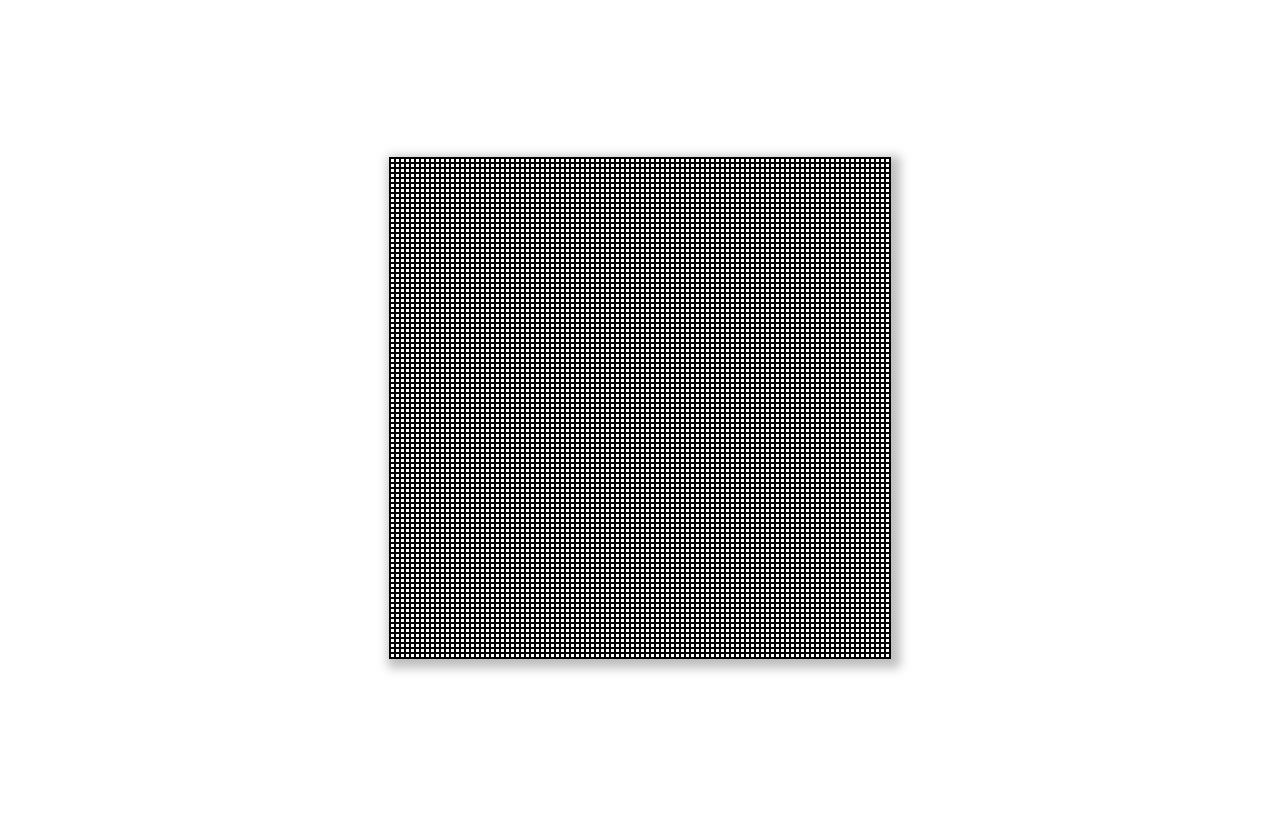
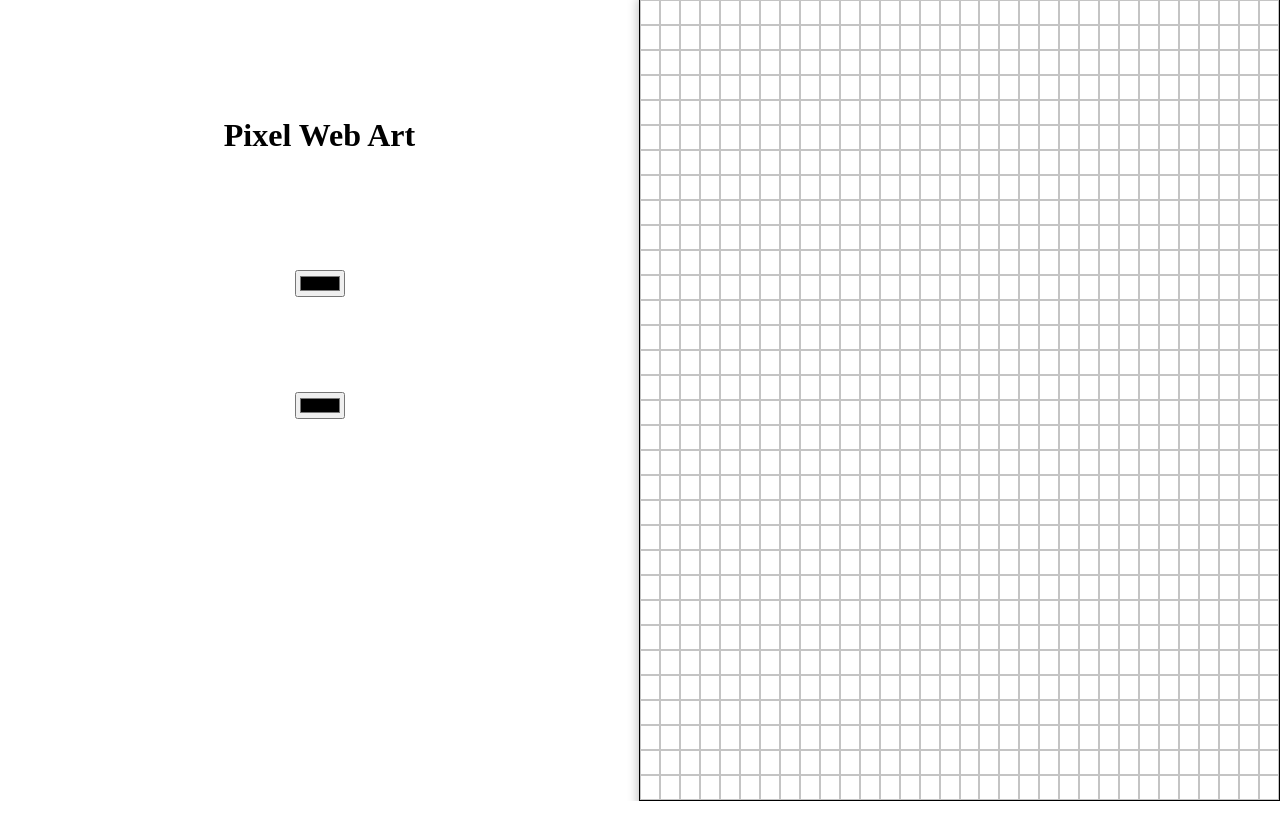
Before and after one commit to esisjesus/etch-a-sketch, a website: page index.html in a window 1280 px wide. Drawn offline with Linux system fonts and the light colour scheme.

Commit message:
Color change interface working for pen and background

```diff
--- a/index.html
+++ b/index.html
@@ -9,6 +9,17 @@
 </head>
 <body>
     <div class="main-section">
+        <div id="panel" class="tools-container">
+            <h1>Pixel Web Art</h1>
+            <input type="color" name="pen" id="pen-color-panel">
+            <input type="color" name="bg" id="bg-color-panel">
+            <div>
+                <div></div>
+                <div></div>
+            </div>
+            <div></div>
+            <div></div>
+        </div>
         <div id="container" class="grid-container"></div>
     </div>
 
--- a/index.js
+++ b/index.js
@@ -1,14 +1,61 @@
+function initEditor(){
+    const globalConfig = {
+        penColor: "#000000",
+        bgColor: "#ffffff",
+        cellsAmount: 32,
+    }
+    // TOOLS' PANEL FUNCTIONS:
+    const penColorInput = document.getElementById("pen-color-panel")
+    const bgColorInput = document.getElementById("bg-color-panel")
+    penColorInput.addEventListener('input', changePenColor)
+    bgColorInput.addEventListener('input', paintBg)
+    function changePenColor(e){
+        globalConfig.penColor = e.target.value
+    }
+    function paintBg(e){
+        globalConfig.bgColor = e.target.value;
         const grid = document.getElementById("container")
+        grid.style.backgroundColor = globalConfig.bgColor
+    }
 
+
+
+    // GRID, CELLS AND STROKES FUNCTIONS:
     function createGrid(a){
+        const grid = document.getElementById("container")
+        const panel = document.getElementById("panel")
         for(let i = 0; i < a*a; i++){
-        let gridElement= document.createElement('div')
+            let gridElement = document.createElement('div')
             gridElement.classList.add("cell")
+            gridElement.addEventListener('mousedown', initStroke)
+            gridElement.addEventListener('mouseup', finishStroke)
             grid.appendChild(gridElement)
         }
         grid.style.gridTemplateColumns = `repeat(${a}, 1fr)`
         grid.style.gridTemplateRows = `repeat(${a}, 1fr)`
-
+        panel.addEventListener("mouseup", finishStroke)
     }
 
-createGrid(100)
+    function initStroke(){
+        let cells = document.querySelectorAll(".cell")
+        this.style.backgroundColor = globalConfig.penColor
+        cells.forEach(cell => {
+            cell.addEventListener("mouseover", paintCell)
+        })
+    }
+
+    function finishStroke(){
+        let cells = document.querySelectorAll(".cell")
+        cells.forEach(cell => {
+            cell.removeEventListener("mouseover", paintCell)
+        })
+    }
+
+    function paintCell(){
+        this.style.backgroundColor = globalConfig.penColor
+    }
+    createGrid(globalConfig.cellsAmount)
+}
+
+
+initEditor()
--- a/style.css
+++ b/style.css
@@ -1,7 +1,10 @@
+body{
+    margin: 0px
+}
 .main-section{
     display: flex;
-    flex-direction: column;
-    justify-content: center;
+    flex-direction: row;
+    justify-content: space-between;
     align-items: center;
     height: 100vh
 }
@@ -9,12 +12,20 @@
     display: grid;
     row-gap: 0px;
     column-gap: 0px;
-    height: 500px;
-    width: 500px;
+    height: 100%;
+    width: 50vw;
     overflow: hidden;
     border: 1px solid black;
     box-shadow: 4px 4px 10px 5px rgba(0,0,0,0.26);
 }
+.tools-container{
+    display: flex;
+    flex-direction: column;
+    justify-content: space-evenly;
+    align-items: center;
+    height: 100%;
+    width: 50vw;
+}
 .cell{
-    border: 1px solid black;
+    border: 0.1px solid rgba(0, 0, 0, 0.233);
 }
```
Lines whose indentation alone changed are shown as unchanged.
